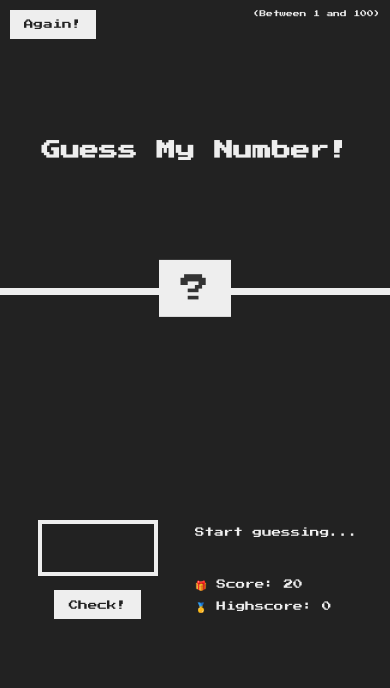
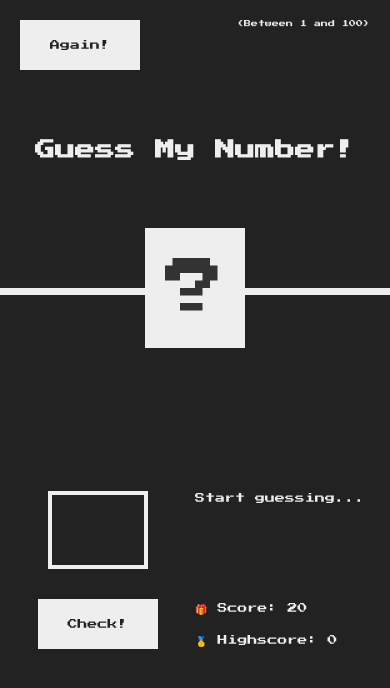
Before and after one commit to vod6atwit/Guess-my-number, a plain HTML site: page index.html in a window 390 px wide. Drawn offline with Linux system fonts and the light colour scheme.

Commit message:
updated queries

```diff
--- a/css/queries.css
+++ b/css/queries.css
@@ -7,9 +7,21 @@ Instead, 1 rem = 1 em = 16px */
 /* ********************************** */
 
 @media (max-width: 62em) {
-  html {
-    /* 9px/16px = 56.25% */
-    font-size: 56.25%;
+  h1 {
+    font-size: 2.5rem;
+  }
+  .guess {
+    width: 20rem;
+    font-size: 3rem;
+  }
+  .check {
+    font-size: 1.4rem;
+  }
+  .number {
+    width: 12.5rem;
+  }
+  .right {
+    font-size: 1.8rem;
   }
 }
 
@@ -19,7 +31,26 @@ Instead, 1 rem = 1 em = 16px */
 /* ********************************** */
 
 @media (max-width: 44em) {
-  html {
-    font-size: 30%;
+  h1 {
+    font-size: 2rem;
+  }
+  .between {
+    font-size: 0.7rem;
+  }
+  .guess {
+    width: 10rem;
+    font-size: 2rem;
+  }
+  .check {
+    font-size: 1rem;
+  }
+  .number {
+    width: 10rem;
+  }
+  .right {
+    font-size: 1rem;
+  }
+  .again {
+    font-size: 1rem;
   }
 }
```
